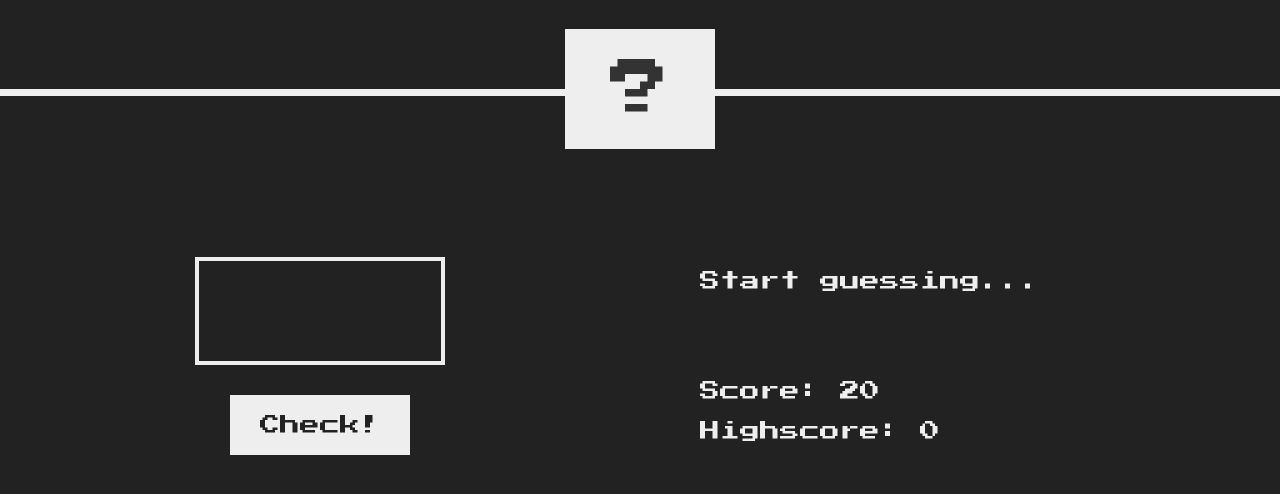
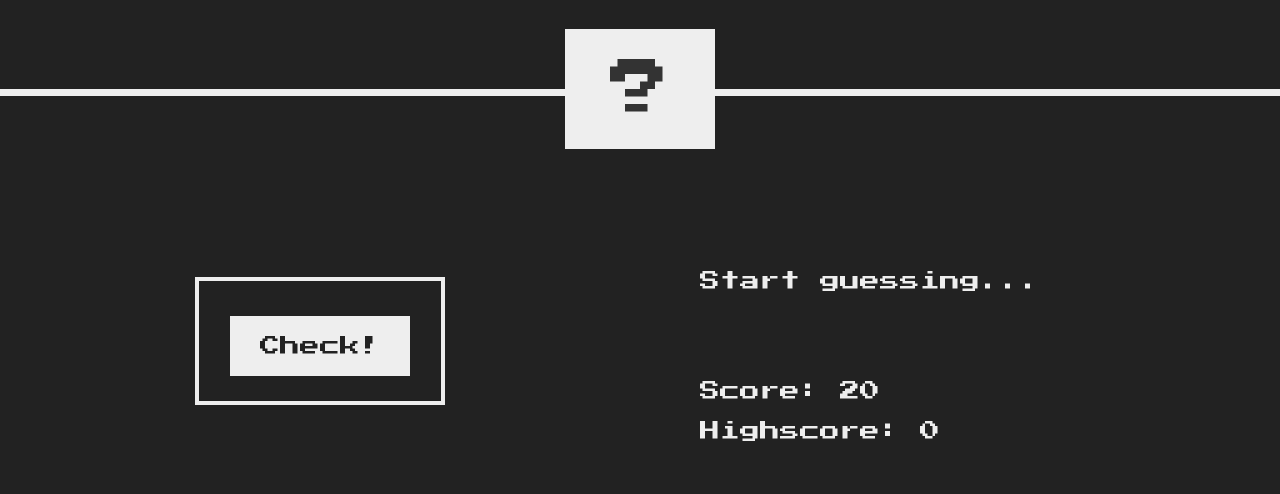
Before and after one commit to GravityBender/GuessTheNumber, a plain HTML site: page index.html in a window 1280 px wide. Shown: the part 184-678 px from the top of the page. Drawn offline with Linux system fonts and the light colour scheme.

Commit message:
Update index.html

```diff
--- a/index.html
+++ b/index.html
@@ -18,7 +18,7 @@
     </header>
     <main>
       <section class="left">
-        <input type="number" class="guess" />
+        <form type="submit" class="guess" />
         <button class="btn check">Check!</button>
       </section>
       <section class="right">
```
